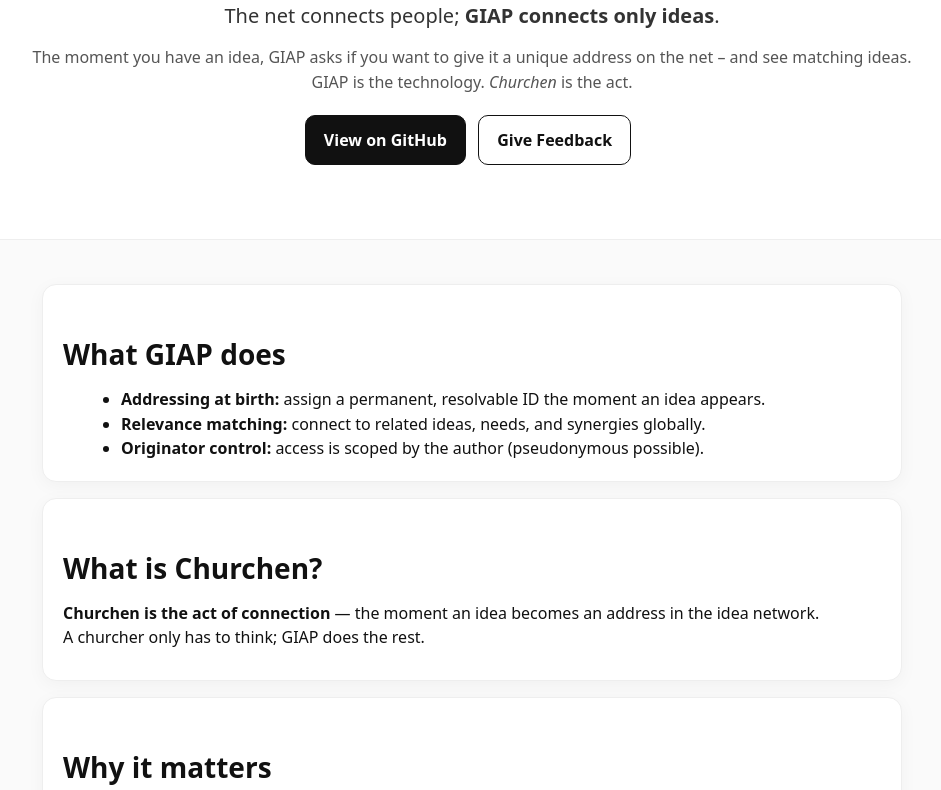
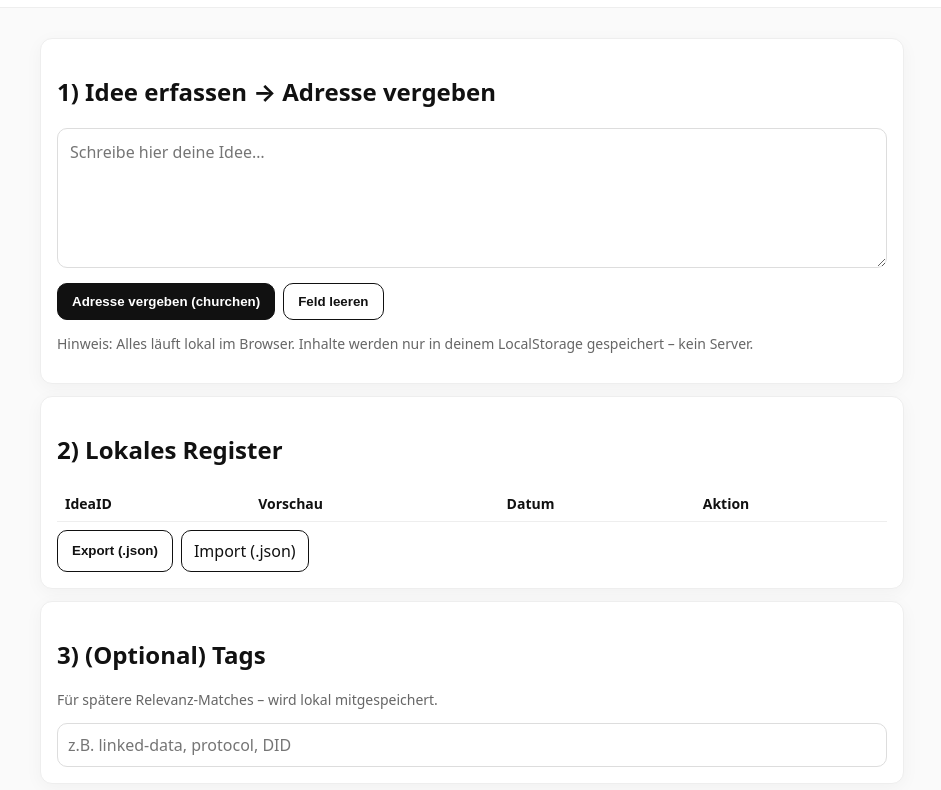
Before and after one commit to alexbasila/GIAP-global-idea-addressing-protocol, a plain HTML site: page index.html in a window 1280 px wide. Shown: the part 141-931 px from the top of the page, without its empty margins (168-1109 px from the left). Drawn offline with Linux system fonts and the light colour scheme.

Commit message:
Update index.html

```diff
--- a/index.html
+++ b/index.html
@@ -1,87 +1,92 @@
+
 <!DOCTYPE html>
 <html lang="en">
 <head>
   <meta charset="UTF-8" />
+  <title>GIAP · Churchen (MVP)</title>
   <meta name="viewport" content="width=device-width, initial-scale=1" />
-  <title>GIAP – Global Idea Addressing Protocol (Churchen)</title>
+  <meta name="description" content="GIAP connects ideas, not people. Give each idea an address at birth." />
   <style>
-    :root { --max: 900px; }
-    * { box-sizing: border-box; }
-    body {
-      margin: 0; font-family: system-ui, -apple-system, Segoe UI, Roboto, Ubuntu, "Helvetica Neue", Arial, sans-serif;
-      line-height: 1.55; color: #111; background:#fafafa;
-    }
-    header {
-      padding: 64px 20px; text-align: center; background: #fff; border-bottom: 1px solid #eee;
-    }
-    h1 { margin: 0 0 12px; font-size: clamp(28px, 5vw, 42px); letter-spacing: -0.02em; }
-    .tagline { font-size: clamp(16px, 3.2vw, 20px); color:#333; margin: 6px 0 14px; }
-    .sub { color:#555; max-width: var(--max); margin: 0 auto; }
-    .wrap { max-width: var(--max); margin: 0 auto; padding: 28px 20px; }
-    h2 { margin: 28px 0 10px; font-size: clamp(22px, 4.2vw, 28px); }
-    p { margin: 10px 0; }
-    ul { margin: 8px 0 0 18px; }
-    .card {
-      background:#fff; border:1px solid #eee; border-radius:14px; padding:20px; margin:16px 0;
-      box-shadow: 0 4px 18px rgba(0,0,0,.04);
-    }
-    .cta {
-      display:inline-block; padding:12px 18px; border-radius:10px; text-decoration:none; font-weight:600;
-      border:1px solid #111; color:#111; background:#fff; margin: 10px 8px 0 0;
-    }
-    .cta.primary { background:#111; color:#fff; }
-    footer { text-align:center; color:#666; font-size:14px; padding:32px 16px; }
-    code { background:#f2f2f2; padding:2px 6px; border-radius:6px; }
+    :root{--w:900px}
+    *{box-sizing:border-box}
+    body{font-family:system-ui,-apple-system,Segoe UI,Roboto,Ubuntu,Helvetica,Arial,sans-serif;margin:0;background:#fafafa;color:#111}
+    header{padding:28px 16px;background:#fff;border-bottom:1px solid #eee;text-align:center}
+    h1{margin:0 0 6px;font-size:28px}
+    .sub{color:#444}
+    main{max-width:var(--w);margin:0 auto;padding:18px}
+    .card{background:#fff;border:1px solid #eee;border-radius:12px;padding:16px;margin:12px 0;box-shadow:0 4px 18px rgba(0,0,0,.04)}
+    textarea{width:100%;min-height:140px;padding:12px;border:1px solid #ddd;border-radius:10px;font:inherit}
+    .row{display:flex;gap:8px;flex-wrap:wrap;margin-top:10px}
+    button{padding:10px 14px;border-radius:10px;border:1px solid #111;background:#111;color:#fff;font-weight:600;cursor:pointer}
+    button.secondary{background:#fff;color:#111}
+    input[type=text]{width:100%;padding:10px;border:1px solid #ddd;border-radius:10px;font:inherit}
+    code{background:#f2f2f2;border-radius:6px;padding:2px 6px}
+    .muted{color:#666;font-size:14px}
+    .grid{display:grid;grid-template-columns:1fr;gap:10px}
+    @media (min-width:700px){.grid{grid-template-columns:1fr 1fr}}
+    .mono{font-family:ui-monospace,SFMono-Regular,Menlo,Monaco,Consolas,monospace}
+    .table{width:100%;border-collapse:collapse}
+    .table th,.table td{padding:8px;border-bottom:1px solid #eee;text-align:left;font-size:14px}
   </style>
 </head>
 <body>
   <header>
-    <h1>GIAP – Global Idea Addressing Protocol</h1>
-    <p class="tagline">The net connects people; <strong>GIAP connects only ideas</strong>.</p>
-    <p class="sub">The moment you have an idea, GIAP asks if you want to give it a unique address on the net – and see matching ideas. <br/>GIAP is the technology. <em>Churchen</em> is the act.</p>
-    <p>
-      <a class="cta primary" href="https://github.com/alexbasila/GIAP-global-idea-addressing-protocol">View on GitHub</a>
-      <a class="cta" href="https://github.com/alexbasila/GIAP-global-idea-addressing-protocol/issues/new">Give Feedback</a>
-    </p>
+    <h1>GIAP – Churchen (MVP)</h1>
+    <p class="sub">The net connects people; <b>GIAP connects only ideas</b>. Churchen = der Akt der Adressvergabe.</p>
   </header>
 
-  <main class="wrap">
+  <main>
     <section class="card">
-      <h2>What GIAP does</h2>
-      <ul>
-        <li><strong>Addressing at birth:</strong> assign a permanent, resolvable ID the moment an idea appears.</li>
-        <li><strong>Relevance matching:</strong> connect to related ideas, needs, and synergies globally.</li>
-        <li><strong>Originator control:</strong> access is scoped by the author (pseudonymous possible).</li>
-      </ul>
+      <h2>1) Idee erfassen → Adresse vergeben</h2>
+      <textarea id="idea" placeholder="Schreibe hier deine Idee…"></textarea>
+      <div class="row">
+        <button id="btn-churchen">Adresse vergeben (churchen)</button>
+        <button id="btn-clear" class="secondary">Feld leeren</button>
+      </div>
+      <p class="muted">Hinweis: Alles läuft lokal im Browser. Inhalte werden nur in deinem LocalStorage gespeichert – kein Server.</p>
+    </section>
+
+    <section class="card" id="result" style="display:none">
+      <h2>Adresse</h2>
+      <div class="grid">
+        <div>
+          <label>IdeaID</label>
+          <input id="ideaId" type="text" readonly class="mono" />
+        </div>
+        <div>
+          <label>Content Hash (SHA-256)</label>
+          <input id="hash" type="text" readonly class="mono" />
+        </div>
+      </div>
+      <div class="row" style="margin-top:10px">
+        <button id="btn-copy" class="secondary">IdeaID kopieren</button>
+        <button id="btn-copy-url" class="secondary">Permalink kopieren</button>
+      </div>
+      <p class="muted">Permalink-Schema: <code>giap://&lt;IdeaID&gt;</code> · Web: <code>?id=&lt;IdeaID&gt;</code></p>
     </section>
 
     <section class="card">
-      <h2>What is Churchen?</h2>
-      <p><strong>Churchen is the act of connection</strong> — the moment an idea becomes an address in the idea network. <br>
-      A churcher only has to think; GIAP does the rest.</p>
+      <h2>2) Lokales Register</h2>
+      <table class="table" id="tbl">
+        <thead><tr><th>IdeaID</th><th>Vorschau</th><th>Datum</th><th>Aktion</th></tr></thead>
+        <tbody></tbody>
+      </table>
+      <div class="row" style="margin-top:8px">
+        <button id="btn-export" class="secondary">Export (.json)</button>
+        <label class="secondary" style="border:1px solid #111;padding:9px 12px;border-radius:10px;background:#fff;cursor:pointer">
+          Import (.json)
+          <input type="file" id="file-import" accept="application/json" style="display:none">
+        </label>
+      </div>
     </section>
 
     <section class="card">
-      <h2>Why it matters</h2>
-      <p>Today we filter for <em>who</em>, not for <em>what</em>. Many good ideas never reach the right minds in time. GIAP creates a neutral address space so ideas are discoverable and linkable from birth — independent of person or institution.</p>
-    </section>
-
-    <section class="card">
-      <h2>Example</h2>
-      <p>A student in Nairobi imagines a new water-filter. Without GIAP: years of chance. With GIAP: seconds to engineers in Seattle, patent counsel in Zurich, sponsors in Singapore.</p>
-    </section>
-
-    <section class="card">
-      <h2>How to respond (resonance test)</h2>
-      <ul>
-        <li>Would you use GIAP? What would stop you?</li>
-        <li>Open an issue with your thoughts: <a href="https://github.com/alexbasila/GIAP-global-idea-addressing-protocol/issues/new">Create feedback</a>.</li>
-      </ul>
+      <h2>3) (Optional) Tags</h2>
+      <p class="muted">Für spätere Relevanz-Matches – wird lokal mitgespeichert.</p>
+      <input id="tags" type="text" placeholder="z.B. linked-data, protocol, DID" />
     </section>
   </main>
 
-  <footer>
-    <p>© 2025 GIAP / Churchen — initial public resonance test.</p>
-  </footer>
+  <script src="./script.js"></script>
 </body>
 </html>
```
